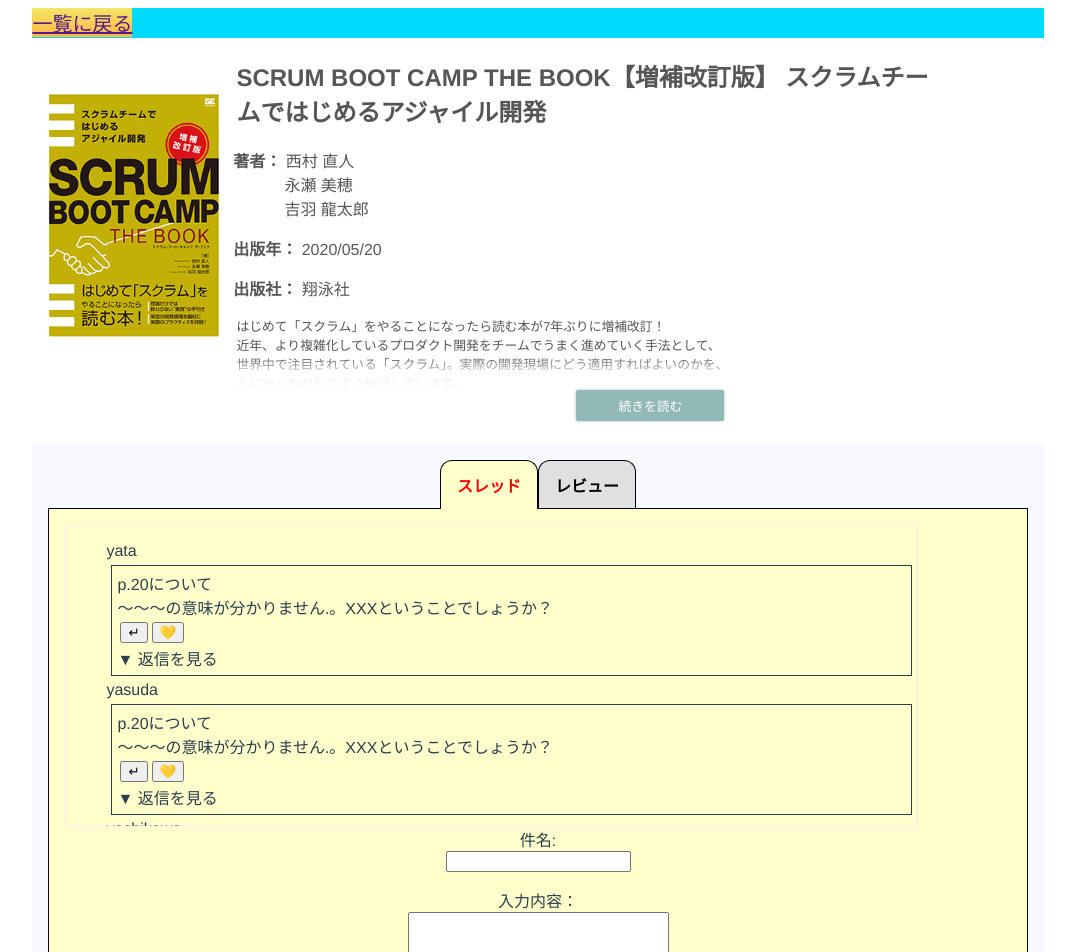
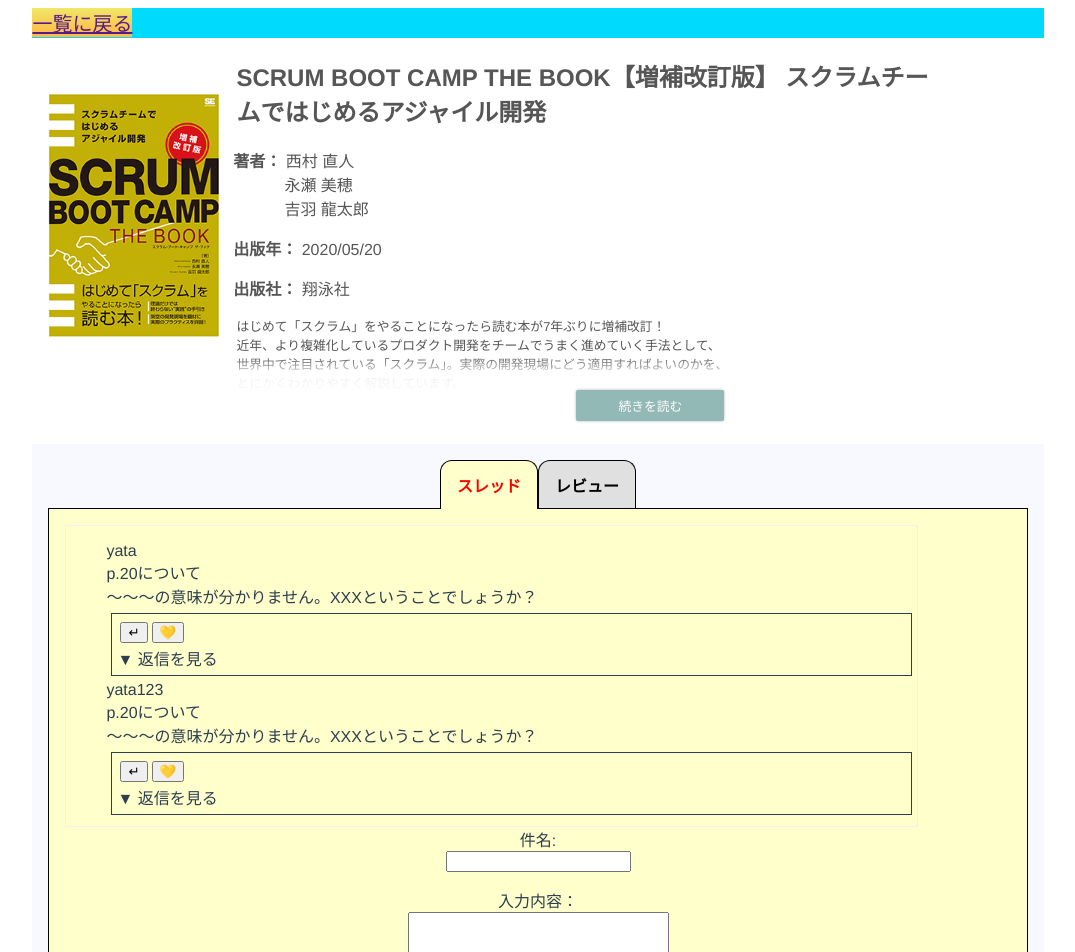
Before and after one commit to R-Yoshikawa/muscle-alchol, a Vue app: page / in a window 1280 px wide. Shown: the top 952 px of the page, without its empty margins (102-1177 px from the left). Built offline with nearby package versions, Linux system fonts and the light colour scheme.

Commit message:
add v-for #1

```diff
--- a/src/components/BookThread.vue
+++ b/src/components/BookThread.vue
@@ -14,22 +14,21 @@
       <div class="tabcontent" id="tabcontent1">
         <div class="scrollbar">
           <ul style="list-style: none">
-            <li>
-              yata
+            <li v-for="(thread, index) in sampleData" :key="index">
+              <div>
+                {{ thread.name }}
+              </div>
+              <div>{{ thread.title }}</div>
+              <div>{{ thread.content }}</div>
+
               <div class="subtitle">
-                <div>p.20について</div>
-                <div>
-                  ～～～の意味が分かりません.。XXXということでしょうか？
-                </div>
-
-                <div>
                 <table>
                   <tr>
                     <td><button>↵</button></td>
                     <td><button>💛</button></td>
                   </tr>
                 </table>
-                </div>
+
                 <div
                   onclick="obj=document.getElementById('menu1').style; obj.display=(obj.display=='none')?'block':'none';"
                 >
@@ -47,291 +46,13 @@
                         <div>
                           ～～～の意味が分かりません.。XXXということでしょうか？
                         </div>
-                        <div>
+
                         <table>
                           <tr>
                             <td><button>↵</button></td>
                             <td><button>💛</button></td>
                           </tr>
                         </table>
-                        </div>
-                      </div>
-                    </li>
-                    <li>
-                      yasuda
-                      <div class="subtitle">
-                        <div>
-                          ～～～の意味が分かりません.。XXXということでしょうか？
-                        </div>
-                        <div>
-                          <table>
-                            <tr>
-                              <td><button>↵</button></td>
-                              <td><button>💛</button></td>
-                            </tr>
-                          </table>
-                        </div>
-                      </div>
-                    </li>
-                    <li>
-                      yoshikawa
-                      <div class="subtitle">
-                        <div>
-                          ～～～の意味が分かりません.。XXXということでしょうか？
-                        </div>
-                        <div>
-                          <table>
-                            <tr>
-                              <td><button>↵</button></td>
-                              <td><button>💛</button></td>
-                            </tr>
-                          </table>
-                        </div>
-                      </div>
-                    </li>
-                  </ul>
-                </div>
-
-                <!--// ここまでを折りたたむ -->
-              </div>
-            </li>
-
-            <li>
-              yasuda
-              <div class="subtitle">
-                <div>p.20について</div>
-                <div>
-                  ～～～の意味が分かりません.。XXXということでしょうか？
-                </div>
-
-                <div>
-                  <table>
-                    <tr>
-                      <td><button>↵</button></td>
-                      <td><button>💛</button></td>
-                    </tr>
-                  </table>
-                </div>
-                <div
-                  onclick="obj=document.getElementById('menu1').style; obj.display=(obj.display=='none')?'block':'none';"
-                >
-                  <a style="cursor: pointer">▼ 返信を見る</a>
-                </div>
-                <!--// 折りたたみ展開ボタン -->
-
-                <!-- ここから先を折りたたむ -->
-                <div id="menu1" style="display: none; clear: both">
-                  <!--この部分が折りたたまれ、展開ボタンをクリックすることで展開します。-->
-                  <ul style="list-style: none">
-                    <li>
-                      yata
-                      <div class="subtitle">
-                        <div>
-                          ～～～の意味が分かりません.。XXXということでしょうか？
-                        </div>
-                        <div style="text-align: right">
-                          <table>
-                            <tr>
-                              <td><button>↵</button></td>
-                              <td><button>💛</button></td>
-                            </tr>
-                          </table>
-                        </div>
-                      </div>
-                    </li>
-                    <li>
-                      yasuda
-                      <div class="subtitle">
-                        <div>
-                          ～～～の意味が分かりません.。XXXということでしょうか？
-                        </div>
-                        <div>
-                          <table>
-                            <tr>
-                              <td><button>↵</button></td>
-                              <td><button>💛</button></td>
-                            </tr>
-                          </table>
-                        </div>
-                      </div>
-                    </li>
-                    <li>
-                      yoshikawa
-                      <div class="subtitle">
-                        <div>
-                          ～～～の意味が分かりません.。XXXということでしょうか？
-                        </div>
-                        <div>
-                          <table>
-                            <tr>
-                              <td><button>↵</button></td>
-                              <td><button>💛</button></td>
-                            </tr>
-                          </table>
-                        </div>
-                      </div>
-                    </li>
-                  </ul>
-                </div>
-
-                <!--// ここまでを折りたたむ -->
-              </div>
-            </li>
-
-            <li>
-              yoshikawa
-              <div class="subtitle">
-                <div>p.20について</div>
-                <div>
-                  ～～～の意味が分かりません.。XXXということでしょうか？
-                </div>
-
-                <div>
-                  <table>
-                    <tr>
-                      <td><button>↵</button></td>
-                      <td><button>💛</button></td>
-                    </tr>
-                  </table>
-                </div>
-                <div
-                  onclick="obj=document.getElementById('menu1').style; obj.display=(obj.display=='none')?'block':'none';"
-                >
-                  <a style="cursor: pointer">▼ 返信を見る</a>
-                </div>
-                <!--// 折りたたみ展開ボタン -->
-
-                <!-- ここから先を折りたたむ -->
-                <div id="menu1" style="display: none; clear: both">
-                  <!--この部分が折りたたまれ、展開ボタンをクリックすることで展開します。-->
-                  <ul style="list-style: none">
-                    <li>
-                      yata
-                      <div class="subtitle">
-                        <div>
-                          ～～～の意味が分かりません.。XXXということでしょうか？
-                        </div>
-                        <div style="text-align: right">
-                          <table>
-                            <tr>
-                              <td><button>↵</button></td>
-                              <td><button>💛</button></td>
-                            </tr>
-                          </table>
-                        </div>
-                      </div>
-                    </li>
-                    <li>
-                      yasuda
-                      <div class="subtitle">
-                        <div>
-                          ～～～の意味が分かりません.。XXXということでしょうか？
-                        </div>
-                        <div>
-                          <table>
-                            <tr>
-                              <td><button>↵</button></td>
-                              <td><button>💛</button></td>
-                            </tr>
-                          </table>
-                        </div>
-                      </div>
-                    </li>
-                    <li>
-                      yoshikawa
-                      <div class="subtitle">
-                        <div>
-                          ～～～の意味が分かりません.。XXXということでしょうか？
-                        </div>
-                        <div>
-                          <table>
-                            <tr>
-                              <td><button>↵</button></td>
-                              <td><button>💛</button></td>
-                            </tr>
-                          </table>
-                        </div>
-                      </div>
-                    </li>
-                  </ul>
-                </div>
-
-                <!--// ここまでを折りたたむ -->
-              </div>
-            </li>
-            <li>
-              onuki
-              <div class="subtitle">
-                <div>p.20について</div>
-                <div>
-                  ～～～の意味が分かりません.。XXXということでしょうか？
-                </div>
-
-                <div>
-                  <table>
-                    <tr>
-                      <td><button>↵</button></td>
-                      <td><button>💛</button></td>
-                    </tr>
-                  </table>
-                </div>
-                <div
-                  onclick="obj=document.getElementById('menu1').style; obj.display=(obj.display=='none')?'block':'none';"
-                >
-                  <a style="cursor: pointer">▼ 返信を見る</a>
-                </div>
-                <!--// 折りたたみ展開ボタン -->
-
-                <!-- ここから先を折りたたむ -->
-                <div id="menu1" style="display: none; clear: both">
-                  <!--この部分が折りたたまれ、展開ボタンをクリックすることで展開します。-->
-                  <ul style="list-style: none">
-                    <li>
-                      yata
-                      <div class="subtitle">
-                        <div>
-                          ～～～の意味が分かりません.。XXXということでしょうか？
-                        </div>
-                        <div style="text-align: right">
-                          <table>
-                            <tr>
-                              <td><button>↵</button></td>
-                              <td><button>💛</button></td>
-                            </tr>
-                          </table>
-                        </div>
-                      </div>
-                    </li>
-                    <li>
-                      yasuda
-                      <div class="subtitle">
-                        <div>
-                          ～～～の意味が分かりません.。XXXということでしょうか？
-                        </div>
-                        <div>
-                          <table>
-                            <tr>
-                              <td><button>↵</button></td>
-                              <td><button>💛</button></td>
-                            </tr>
-                          </table>
-                        </div>
-                      </div>
-                    </li>
-                    <li>
-                      yoshikawa
-                      <div class="subtitle">
-                        <div>
-                          ～～～の意味が分かりません.。XXXということでしょうか？
-                        </div>
-                        <div>
-                          <table>
-                            <tr>
-                              <td><button>↵</button></td>
-                              <td><button>💛</button></td>
-                            </tr>
-                          </table>
-                        </div>
                       </div>
                     </li>
                   </ul>
@@ -412,7 +133,56 @@
   </div>
 </template>
 
-<script></script>
+<script>
+export default {
+  data() {
+    return {
+      sampleData: [
+        {
+          name: "yata",
+          title: "p.20について",
+          content: "～～～の意味が分かりません。XXXということでしょうか？",
+          reply: [
+            {
+              name: "yata",
+              content: "それは○○です",
+            },
+            {
+              name: "yasuda",
+              content:
+                "何言ってるかわかりません、もっとまともなことを聞いてください",
+            },
+            {
+              name: "yoshikawa",
+              content: "ggrks",
+            },
+          ],
+        },
+        {
+          name: "yata123",
+          title: "p.20について",
+          content: "～～～の意味が分かりません。XXXということでしょうか？",
+          reply: [
+            {
+              name: "yata456",
+              content: "それは○○です",
+            },
+            {
+              name: "yasuda789",
+              content:
+                "何言ってるかわかりません、もっとまともなことを聞いてください",
+            },
+            {
+              name: "yoshikawa012",
+              content: "ggrks",
+            },
+          ],
+        },
+      ],
+    };
+  },
+};
+</script>
 
 <style type="text/css">
 /* ▼タブ機能の掲載領域の装飾(※必須ではありません) */
```
Lines whose indentation alone changed are shown as unchanged.
